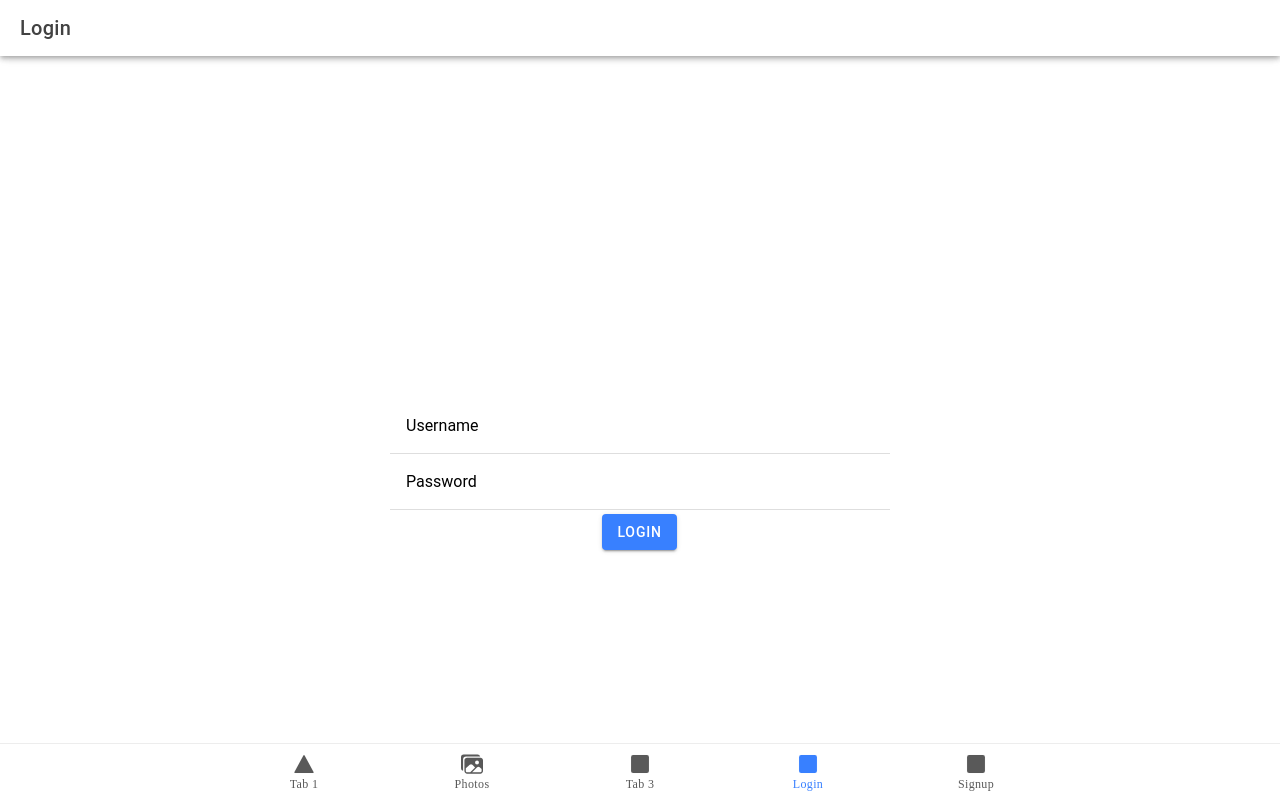
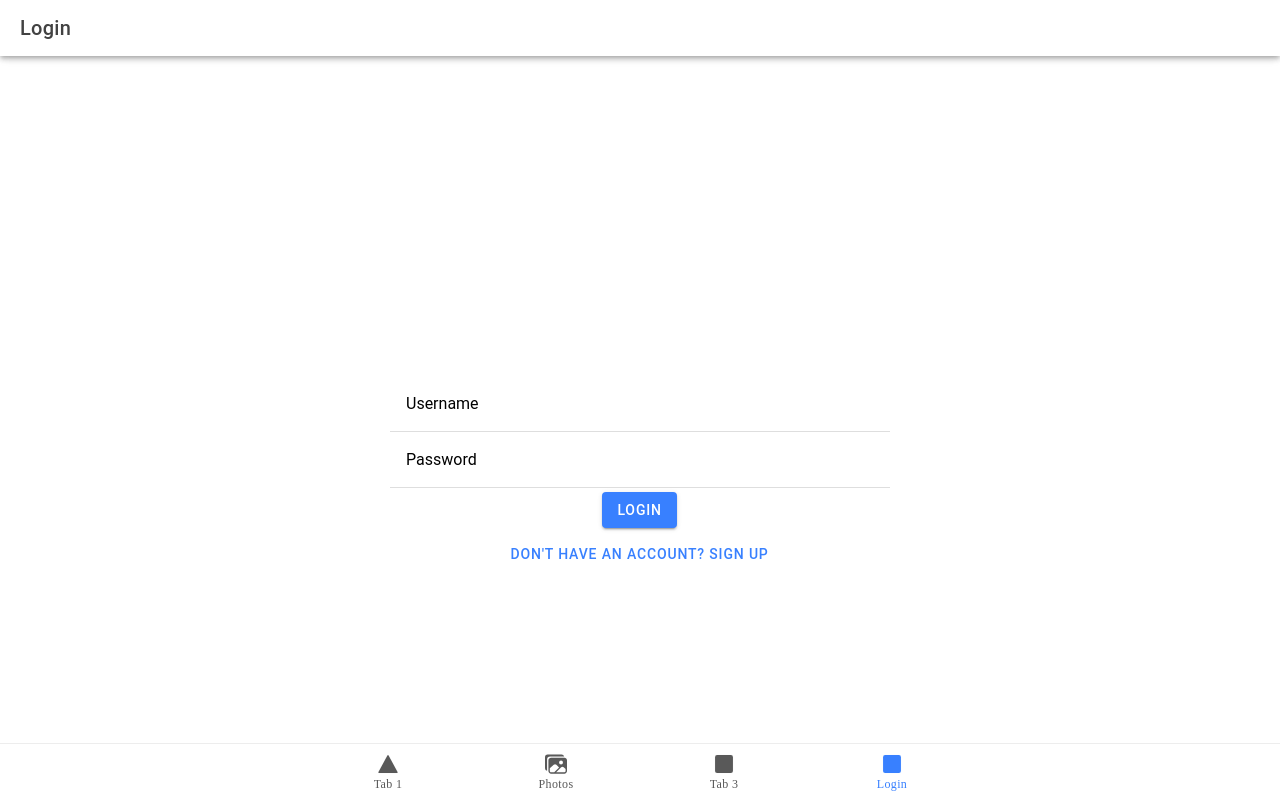
Before and after one commit to CSE437s/semester-project-group-8, a React (Vite) app in the folder LiftingApp/: page /Login in a window 1280 px wide. Built offline with nearby package versions, Linux system fonts and the light colour scheme.

Commit message:
signup form linked to login

```diff
--- a/LiftingApp/src/App.tsx
+++ b/LiftingApp/src/App.tsx
@@ -81,10 +81,6 @@ const App: React.FC = () => (
             <IonIcon aria-hidden="true" icon={square} />
             <IonLabel>Login</IonLabel>
           </IonTabButton>
-          <IonTabButton tab="Signup" href="/Signup">
-            <IonIcon aria-hidden="true" icon={square} />
-            <IonLabel>Signup</IonLabel>
-          </IonTabButton>
         </IonTabBar>
       </IonTabs>
     </IonReactRouter>
--- a/LiftingApp/src/components/LoginForm.tsx
+++ b/LiftingApp/src/components/LoginForm.tsx
@@ -1,34 +1,34 @@
-import {
-    IonInput,
-    IonButton,
-    IonItem,
-    IonLabel,
-    IonContent,
-    IonPage} from '@ionic/react';
-import React, { useState, useRef } from 'react';
+import React, { useState } from 'react';
+import { IonInput, IonButton, IonItem, IonLabel } from '@ionic/react';
+import { useNavigation } from '../hooks/useNavigation';
 import './LoginForm.css';
 
 function LoginForm() {
     const [username, setUsername] = useState('');
     const [password, setPassword] = useState('');
+    const navigateTo = useNavigation();
 
     const handleSubmit = (e: React.FormEvent<HTMLFormElement>) => {
         e.preventDefault();
         console.log(username, password);
-    }
+    };
 
     return(
         <form onSubmit={handleSubmit} className='login-form'>
-            <IonItem className= "login-input">
+            <IonItem className="login-input">
                 <IonLabel position="floating">Username</IonLabel>
-                <IonInput  value={username} onIonChange={e => setUsername(e.detail.value!)}></IonInput>
+                <IonInput value={username} onIonChange={e => setUsername(e.detail.value!)}></IonInput>
             </IonItem>
-            <IonItem className= "login-input" >
+            <IonItem className="login-input">
                 <IonLabel position="floating">Password</IonLabel>
                 <IonInput type="password" value={password} onIonChange={e => setPassword(e.detail.value!)}></IonInput>
             </IonItem>
-            <IonButton type ="submit" expand="block">Login</IonButton>
+            <IonButton type="submit" expand="block">Login</IonButton>
+            <IonButton expand="block" fill="clear" onClick={() => navigateTo('/signup')}>
+                Don't have an account? Sign Up
+            </IonButton>
         </form>
     );
 }
+
 export default LoginForm;
--- /dev/null
+++ b/LiftingApp/src/hooks/useNavigation.ts
@@ -0,0 +1,12 @@
+// src/hooks/useNavigation.ts
+import { useHistory } from 'react-router-dom';
+
+export function useNavigation() {
+    const history = useHistory();
+
+    function navigateTo(path: string) {
+        history.push(path);
+    }
+
+    return navigateTo;
+}
```
